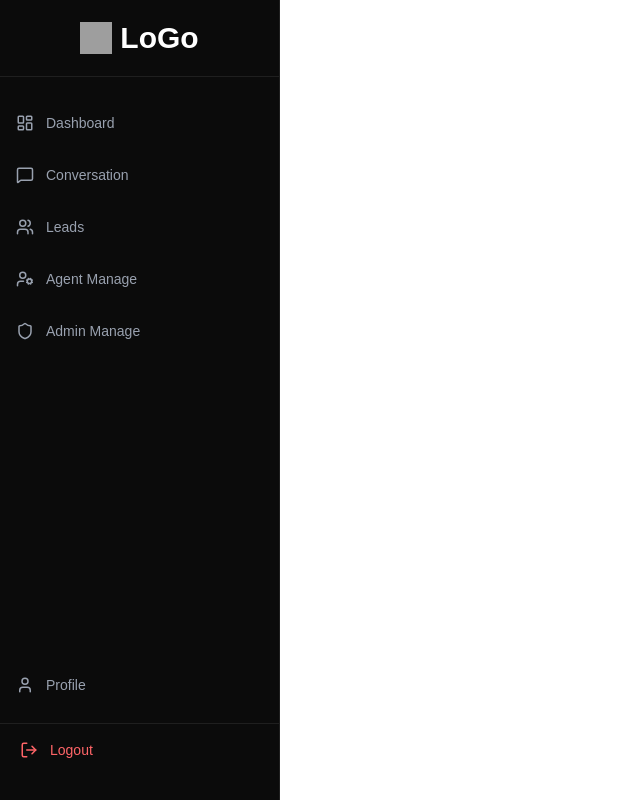
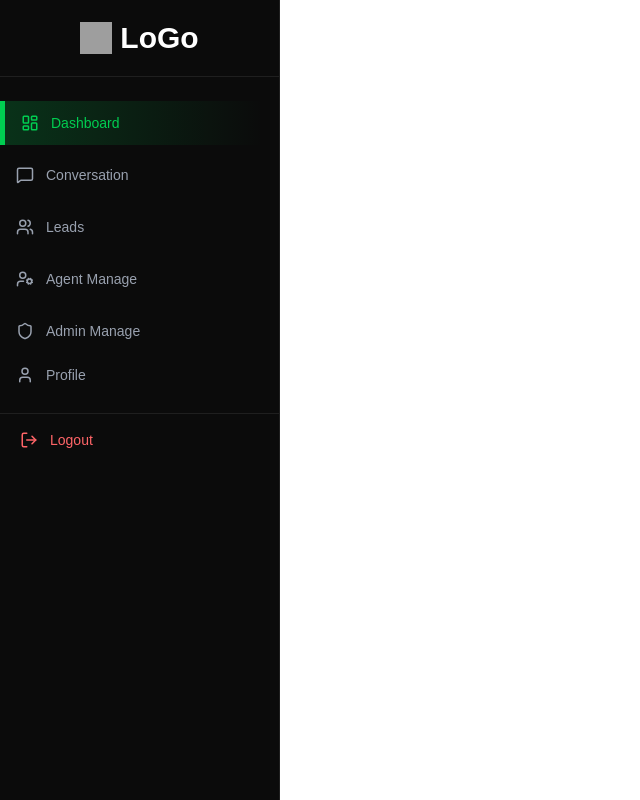
Before and after one commit to Saif-Uddin0/shortcuts, a Next.js app: page / in a window 1280 px wide. Shown: the whole page, without its empty margins (0-640 px from the left). Built offline with nearby package versions, Linux system fonts and the light colour scheme; grey boxes are pictures that could not be loaded.

Commit message:
added the sidebar links and design

```diff
--- a/src/app/Layout/page.jsx
+++ b/src/app/Layout/page.jsx
@@ -1,5 +1,6 @@
 import React from 'react';
 import Sidebar from './sidebar/page';
+
 
 const Layout = () => {
     return (
@@ -8,5 +9,4 @@ const Layout = () => {
         </div>
     );
 };
-
 export default Layout;
--- /dev/null
+++ b/src/app/Layout/sidebar/SidebarLinks.jsx
@@ -0,0 +1,80 @@
+"use client";
+
+import { usePathname } from "next/navigation";
+import {
+  LayoutDashboard,
+  MessageSquare,
+  Users,
+  UserCog,
+  Shield,
+  User,
+} from "lucide-react";
+import Link from "next/link";
+import LogoutButton from "../components/LogoutButton";
+
+const SidebarLinks = () => {
+
+  const pathname = usePathname();
+
+  const baseClass =
+    "relative flex items-center gap-3 px-4 py-3 text-sm font-medium transition-all";
+
+  const getClass = (path) =>
+    `${baseClass} ${
+      pathname === path
+        ? "text-[#00CE51] bg-gradient-to-r border-l-5 from-[#00CE51]/20 to-transparent"
+        : "text-gray-400 hover:bg-[#1A1A1A] hover:text-white"
+    }`;
+
+  return (
+    <div className="flex flex-col h-full">
+
+      {/* Top Menu */}
+      <nav className="flex flex-col gap-2 pr-4">
+
+        <Link href="/" className={getClass("/")}>
+          <LayoutDashboard size={18} />
+          Dashboard
+        </Link>
+
+        <Link href="/conversation" className={getClass("/conversation")}>
+          <MessageSquare size={18} />
+          Conversation
+        </Link>
+
+        <Link href="/leads" className={getClass("/leads")}>
+          <Users size={18} />
+          Leads
+        </Link>
+
+        <Link href="/agent-manage" className={getClass("/agent-manage")}>
+          <UserCog size={18} />
+          Agent Manage
+        </Link>
+
+        <Link href="/admin-manage" className={getClass("/admin-manage")}>
+          <Shield size={18} />
+          Admin Manage
+        </Link>
+
+      </nav>
+
+      {/* Bottom Section */}
+      <div className="mt-auto pb-10">
+
+        <Link href="/profile" className={getClass("/profile")}>
+          <User size={18} />
+          Profile
+        </Link>
+
+        <div className="border-t border-[#1F1F1F] my-4"></div>
+
+        <LogoutButton />
+
+      </div>
+
+    </div>
+  );
+};
+
+export default SidebarLinks;
--- a/src/app/Layout/sidebar/page.jsx
+++ b/src/app/Layout/sidebar/page.jsx
@@ -1,72 +1,25 @@
 import Link from "next/link";
-import {
-  LayoutDashboard,
-  MessageSquare,
-  Users,
-  UserCog,
-  Shield,
-  User,
-} from "lucide-react";
 import LogoutButton from "../components/LogoutButton";
+import SidebarLinks from "./SidebarLinks";
+import { User } from "lucide-react";
 
 export default function Sidebar() {
-  const linkClass =
-    "relative flex items-center gap-3 px-4 py-3 text-sm font-medium transition-all text-gray-400 hover:bg-[#1A1A1A] hover:text-white";
-
   return (
     <div className="flex flex-col min-h-screen bg-[#0B0B0B] border-r border-[#1F1F1F] w-[280px]">
 
       {/* Logo */}
       <Link href="/" className="flex flex-col items-center py-5">
         <div className="flex items-center gap-2 text-white text-lg font-semibold">
-          <img src="/logo.png" className="w-8 h-8" alt="logo"/>
+          <img src="/logo.png" className="w-8 h-8" alt="logo" />
           <h1 className="text-3xl font-semibold">LoGo</h1>
         </div>
       </Link>
 
       <div className="border-t border-[#1F1F1F] mb-6"></div>
 
-      <nav className="flex flex-col gap-2 pr-4">
+      {/* Client component */}
+      <SidebarLinks />
 
-        <Link href="/" className={linkClass}>
-          <LayoutDashboard size={18} />
-          Dashboard
-        </Link>
-
-        <Link href="/conversation" className={linkClass}>
-          <MessageSquare size={18} />
-          Conversation
-        </Link>
-
-        <Link href="/leads" className={linkClass}>
-          <Users size={18} />
-          Leads
-        </Link>
-
-        <Link href="/agent-manage" className={linkClass}>
-          <UserCog size={18} />
-          Agent Manage
-        </Link>
-
-        <Link href="/admin-manage" className={linkClass}>
-          <Shield size={18} />
-          Admin Manage
-        </Link>
-
-      </nav>
-
-      <div className="mt-auto pb-10">
-
-        <Link href="/profile" className={linkClass}>
-          <User size={18} />
-          Profile
-        </Link>
-
-        <div className="border-t border-[#1F1F1F] my-4"></div>
-
-        <LogoutButton />
-
-      </div>
 
     </div>
   );
```
